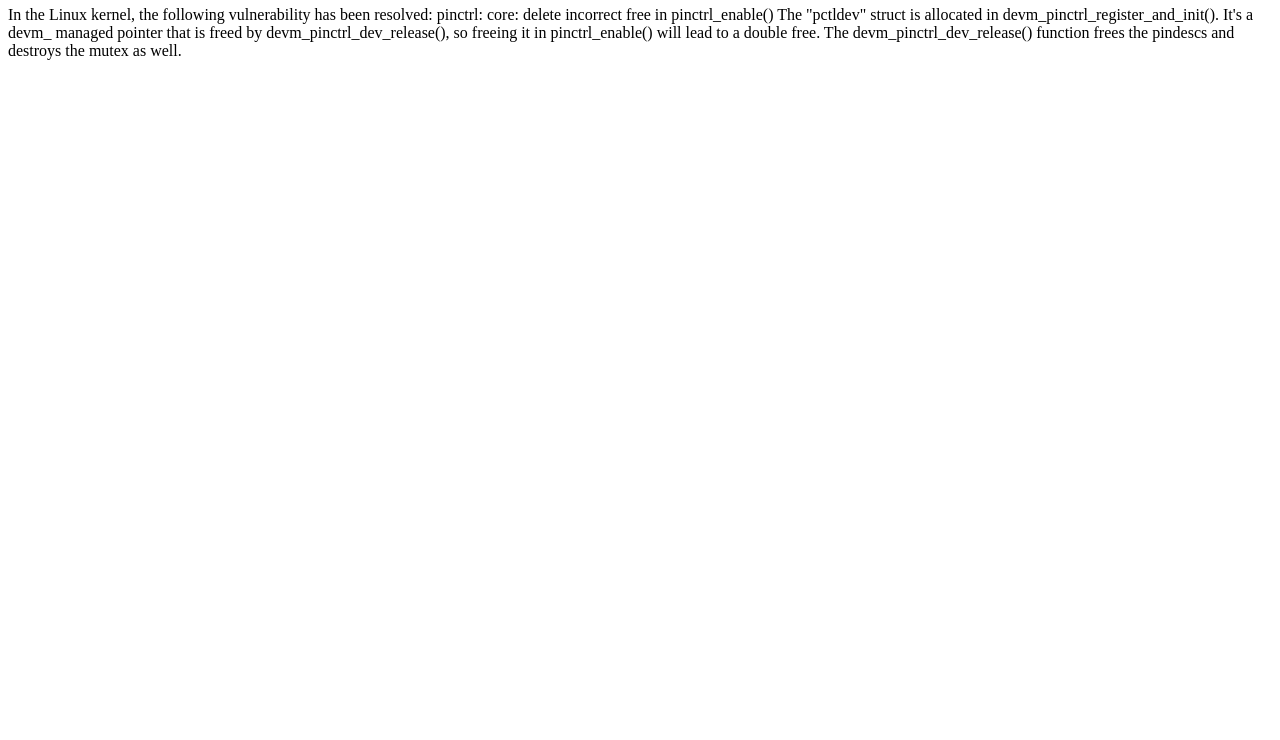
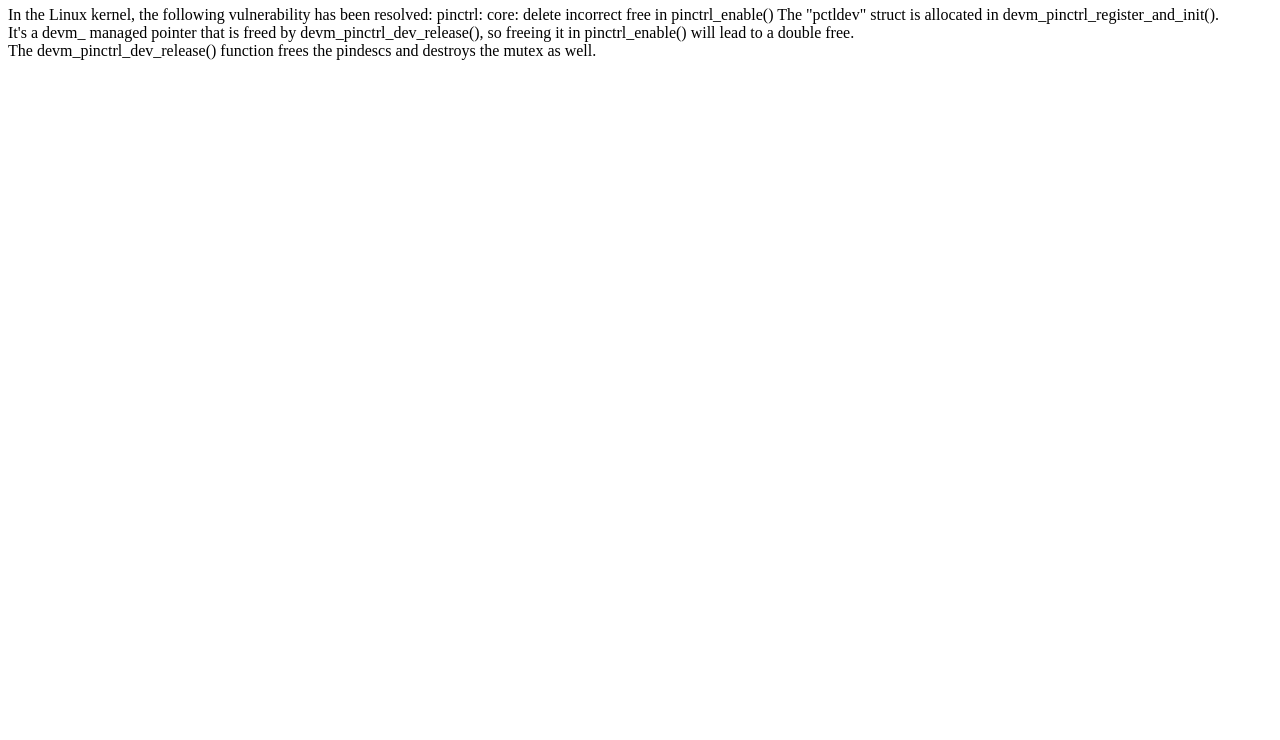
Before and after one commit to r4nl3vy/whereiseshel, a plain HTML site: page index.html in a window 1280 px wide. Shown: the part 60-800 px from the top of the page. Drawn offline with Linux system fonts and the light colour scheme.

Commit message:
index.html

```diff
--- a/index.html
+++ b/index.html
@@ -4,6 +4,8 @@
 </head>
 <body>
   <h1>Want to know where is Eshel?</h1>
-<div class="text-block-45">In the Linux kernel, the following vulnerability has been resolved: pinctrl: core: delete incorrect free in pinctrl_enable() The "pctldev" struct is allocated in devm_pinctrl_register_and_init(). It's a devm_ managed pointer that is freed by devm_pinctrl_dev_release(), so freeing it in pinctrl_enable() will lead to a double free. The devm_pinctrl_dev_release() function frees the pindescs and destroys the mutex as well.</div>
+<div class="text-block-45">In the Linux kernel, the following vulnerability has been resolved: pinctrl: core: delete incorrect free in pinctrl_enable() The "pctldev" struct is allocated in devm_pinctrl_register_and_init().</div>
+<div class="text-block-45">It's a devm_ managed pointer that is freed by devm_pinctrl_dev_release(), so freeing it in pinctrl_enable() will lead to a double free.</div>
+<div class="text-block-45">The devm_pinctrl_dev_release() function frees the pindescs and destroys the mutex as well.</div>
 </body>
 </html>
```
